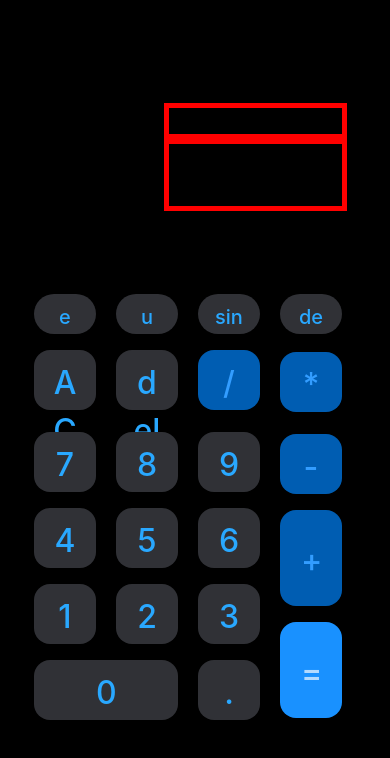
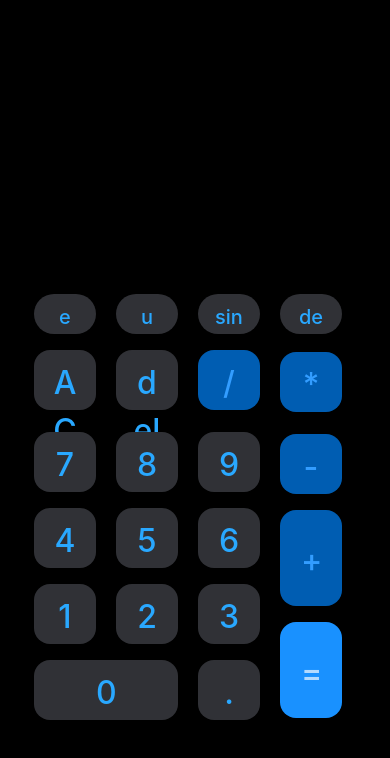
Before and after one commit to olatunjiemanuel/Calculator-App, a React Native app: screen / in a window 390 px wide. Shown: the top 758 px of the page. Built offline with nearby package versions, Linux system fonts and the light colour scheme.

Commit message:
Added functionality

```diff
--- a/App.js
+++ b/App.js
@@ -18,8 +18,7 @@ export default function App() {
   //const [ACtext, setACttext] = useState("Ac");
 
   const AcButton = () => {
-    //setACttext("Ac");
-    setvalue1(null);
+    setvalue1("");
     setrender("");
     setrender2("");
   };
@@ -130,6 +129,7 @@ export default function App() {
     } else {
       null;
     }
+    setrender("");
   };
 
   return (
--- a/components/CalculatorDisplay.js
+++ b/components/CalculatorDisplay.js
@@ -13,8 +13,6 @@ const CalculatorDisplay = (props) => {
         style={{
           width: 183,
           height: 36,
-          borderWidth: 5,
-          borderColor: "red",
           marginLeft: 125,
           justifyContent: "flex-end",
         }}
@@ -31,8 +29,6 @@ const CalculatorDisplay = (props) => {
       </View>
       <View
         style={{
-          borderWidth: 5,
-          borderColor: "red",
           marginLeft: 125,
           width: 183,
           height: 72,
```
